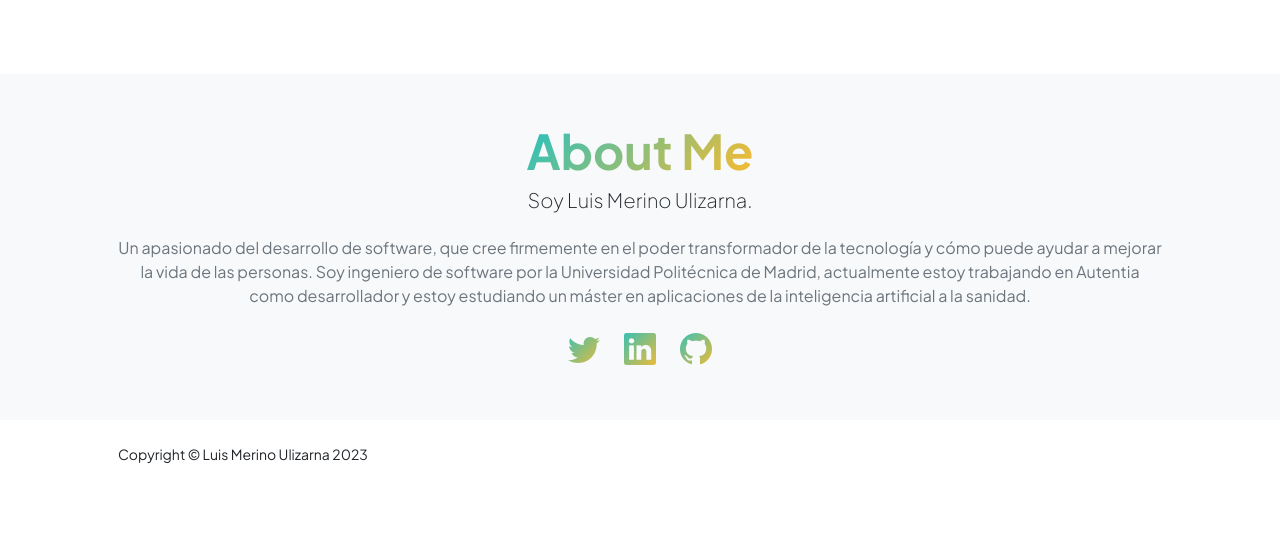
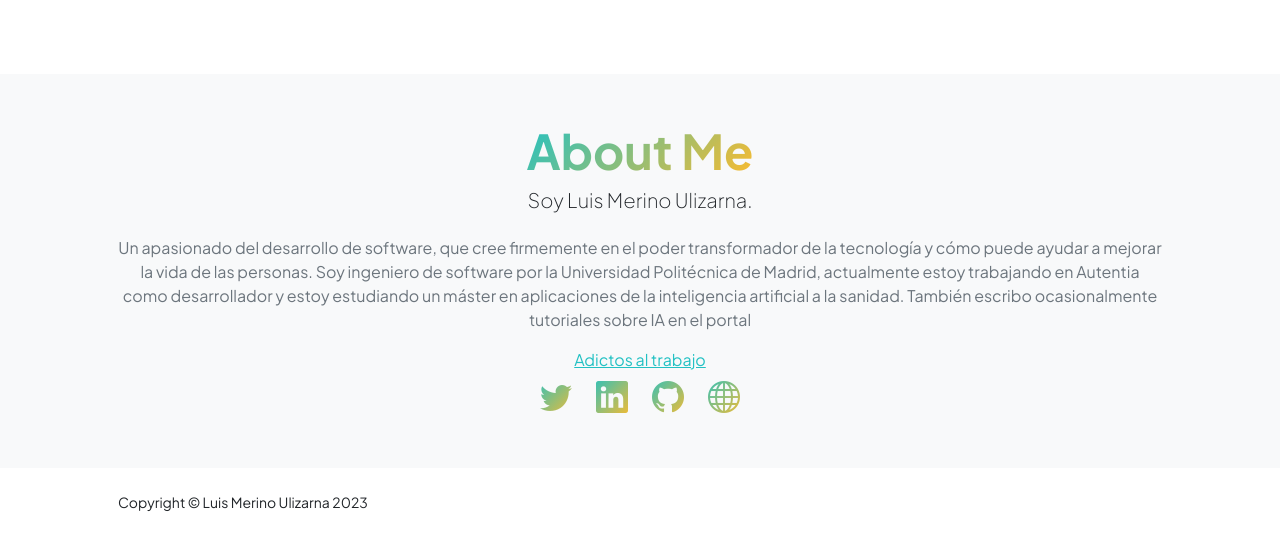
Before and after one commit to luismerinou/luismerinou.github.io, a website: page src/pug/index.pug in a window 1280 px wide. Shown: the part 991-1528 px from the top of the page. Before the commit the page ends 1480 px from the top, so only its background shows below. Drawn offline with nearby package versions, Linux system fonts and the light colour scheme; files that its build step writes are made by us from their sources.

Commit message:
add Adictos al trabajo link

```diff
--- a/src/pug/index.pug
+++ b/src/pug/index.pug
@@ -62,7 +62,8 @@ html(lang='en')
                                 h2.display-5.fw-bolder
                                     span.text-gradient.d-inline About Me
                                 h2.lead.fw-light.mb-4 Soy Luis Merino Ulizarna.
-                                p.text-muted Un apasionado del desarrollo de software, que cree firmemente en el poder transformador de la tecnología y cómo puede ayudar a mejorar la vida de las personas. Soy ingeniero de software por la Universidad Politécnica de Madrid, actualmente estoy trabajando en Autentia como desarrollador y estoy estudiando un máster en aplicaciones de la inteligencia artificial a la sanidad.
+                                p.text-muted Un apasionado del desarrollo de software, que cree firmemente en el poder transformador de la tecnología y cómo puede ayudar a mejorar la vida de las personas. Soy ingeniero de software por la Universidad Politécnica de Madrid, actualmente estoy trabajando en Autentia como desarrollador y estoy estudiando un máster en aplicaciones de la inteligencia artificial a la sanidad. También escribo ocasionalmente tutoriales sobre IA en el portal
+                                a.text(href="https://www.adictosaltrabajo.com/author/luis-merino-ulizarna/") Adictos al trabajo
                                 .d-flex.justify-content-center.fs-2.gap-4
                                     a.text-gradient(href="https://twitter.com/luismeruli")
                                         i.bi.bi-twitter
@@ -70,6 +71,8 @@ html(lang='en')
                                         i.bi.bi-linkedin
                                     a.text-gradient(href="https://github.com/luismerinou")
                                         i.bi.bi-github
+                                    a.text-gradient(href="https://www.adictosaltrabajo.com/author/luis-merino-ulizarna/")
+                                        i.bi.bi-globe
 
         // Footer
         include includes/footer.pug
```
